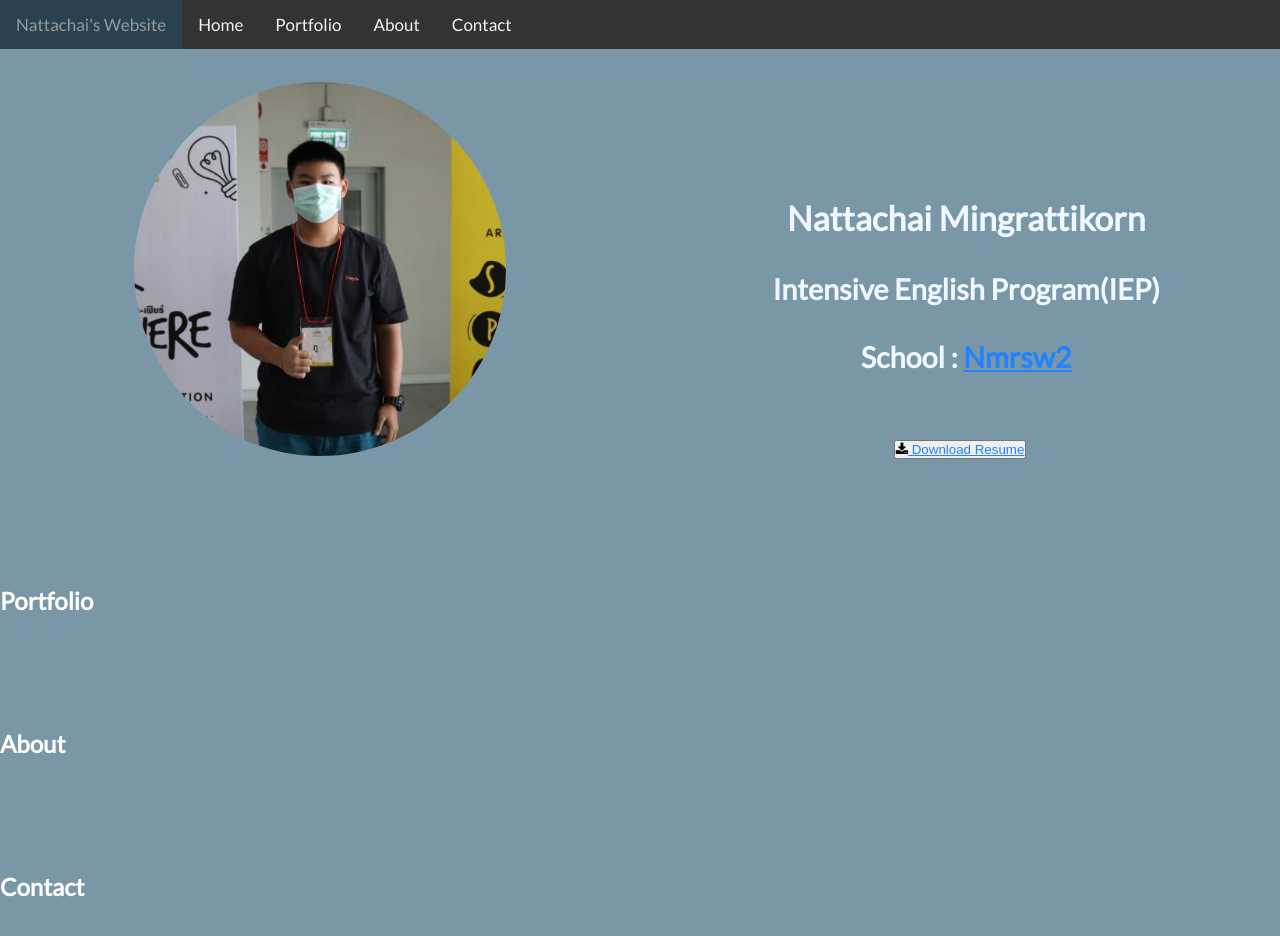
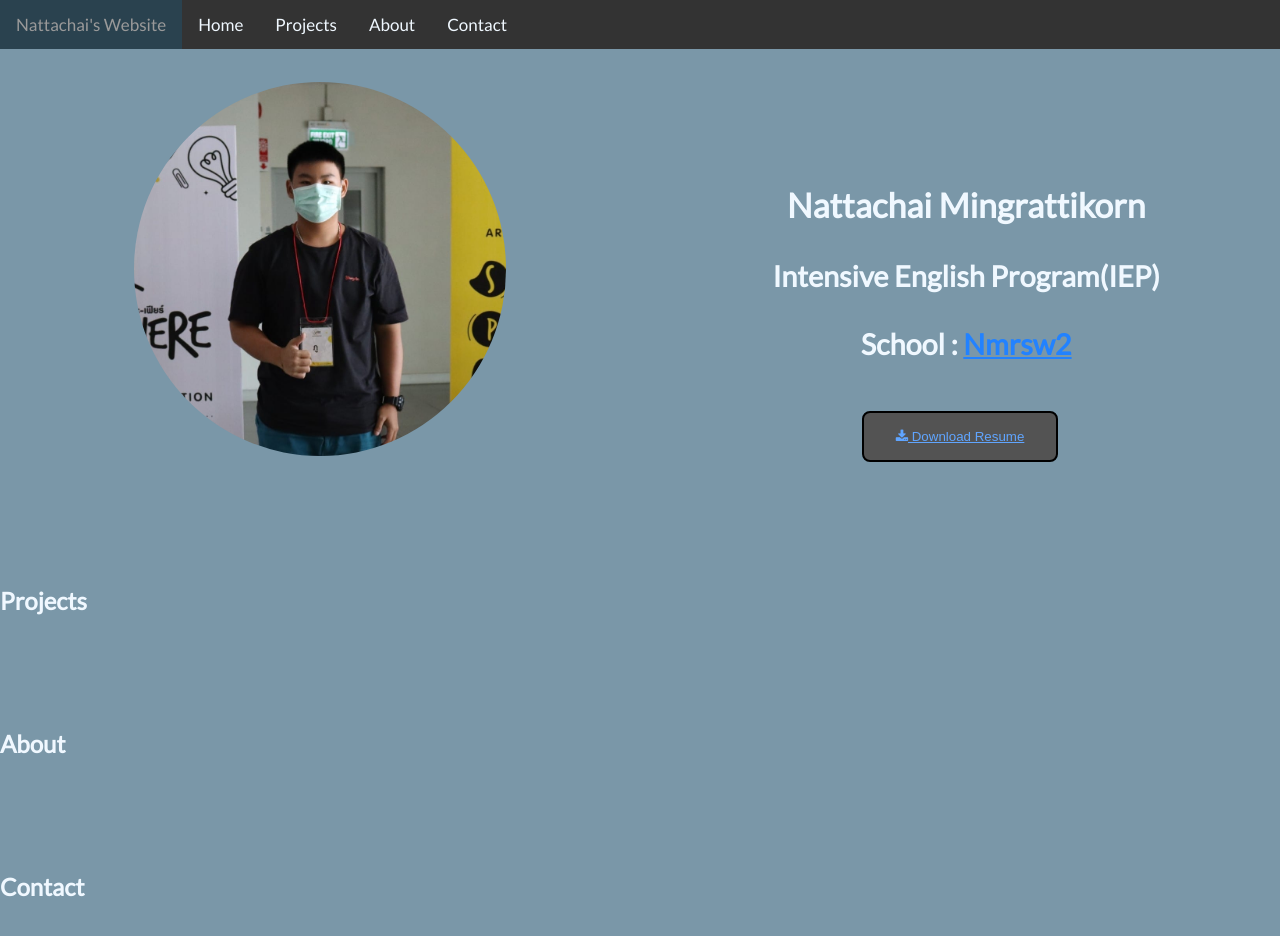
Before and after one commit to EnduringZulu/My-Portfolio-Website, a plain HTML site: page index.html in a window 1280 px wide. Drawn offline with nearby package versions, Linux system fonts and the light colour scheme.

Commit message:
Add Download button styles & Edit information

```diff
--- a/index.html
+++ b/index.html
@@ -5,7 +5,7 @@
   <meta charset="UTF-8">
   <meta http-equiv="X-UA-Compatible" content="IE=edge">
   <meta name="viewport" content="width=device-width, initial-scale=1.0">
-  <title>My Portfolio Website</title>
+  <title>Nattachai's Website</title>
   <link rel="stylesheet" href="./styles/styles.css">
   <link rel="stylesheet" href="https://cdnjs.cloudflare.com/ajax/libs/font-awesome/4.7.0/css/font-awesome.min.css">
   <link rel="preconnect" href="https://fonts.googleapis.com">
@@ -21,7 +21,7 @@
     <div class="topnav" id="myTopnav">
       <a href="#" class="active">Nattachai's Website</a>
       <a href="#home">Home</a>
-      <a href="#portfolio">Portfolio</a>
+      <a href="#projects">Projects</a>
       <a href="#about">About</a>
       <a href="#contact">Contact</a>
 
@@ -50,8 +50,8 @@
 
 <!---Download Button--->
       <div class="download_button">
-        <button class="w3-button w3-light-grey w3-padding-large w3-margin-top">
-            <i class="fa fa-download"></i><a href="#" style="color: rgb(34, 130, 255);"> Download Resume</a>
+        <button class="Download-button">
+            <i class="fa fa-download"></i><a href="#" style="color: rgb(96, 165, 255);"> Download Resume</a>
         </button>
       </div>
     </div>
@@ -63,7 +63,7 @@
   <br><br><br><br><br><br>
   <div class="All-Nav">
   <!---Nav Portfolio--->
-    <h2 id="portfolio">Portfolio</h2>
+    <h2 id="projects">Projects</h2>
     <br><br><br><br><br><br>
 
   <!---Nav About--->
--- a/styles/styles.css
+++ b/styles/styles.css
@@ -30,7 +30,7 @@ body{
 .topnav a {
     float: left;
     display: block;
-    color: #f2f2f2;
+    color: aliceblue;
     text-align: center;
     padding: 14px 16px;
     text-decoration: none;
@@ -39,7 +39,7 @@ body{
 
   /* Change the color of links on hover */
 .topnav a:hover {
-    background-color: #ddd;
+    background-color: aliceblue;
     color: black;
 }
 
@@ -96,7 +96,7 @@ header {
     width: 100%;
     top: 0;
     left: 0;
-    color: white;
+    color: aliceblue;
     font-family: 'Lato', sans-serif;
 }
 
@@ -129,6 +129,22 @@ header {
     }
   }
 
+/* Text color Section Project, About, Contact */
 .All-Nav{
-    color: rgb(255, 255, 255);
+    color: aliceblue;
 }
+
+/* Download Button color */
+.Download-button{
+    background-color: rgb(83, 83, 83);
+    color: rgb(96, 165, 255);
+    border: 2px solid rgb(0, 0, 0);
+    padding: 16px 32px;
+    border-radius: 0.5rem;
+}
+
+.Download-button:hover {
+    background-color: aliceblue;
+    color: rgb(96, 165, 255);
+    cursor: pointer;
+  }
```
